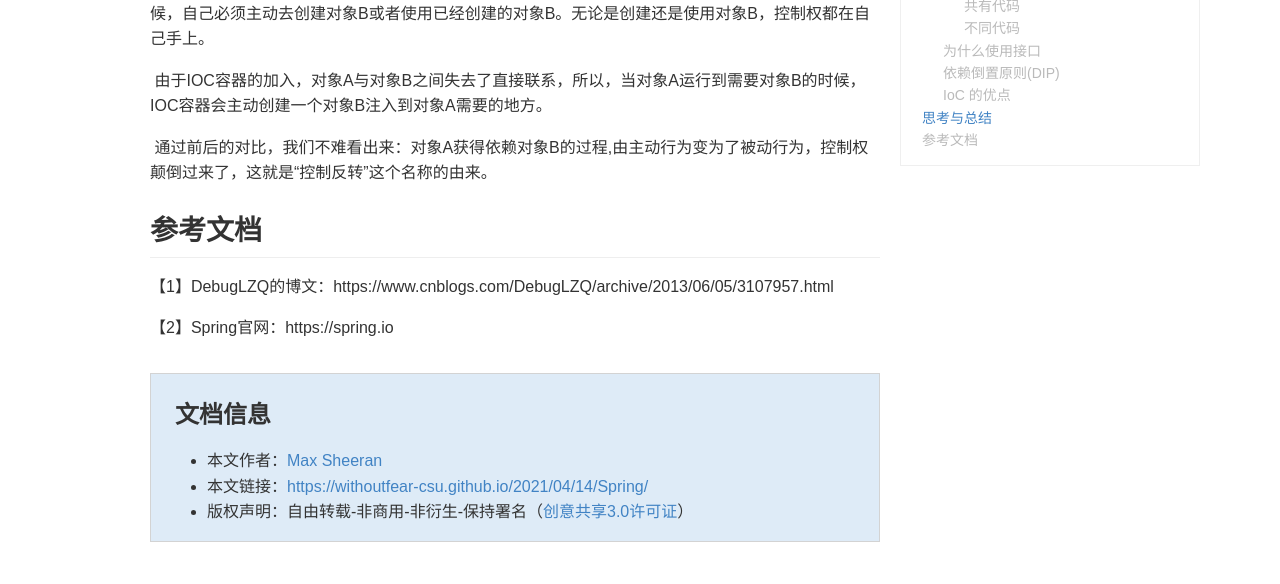
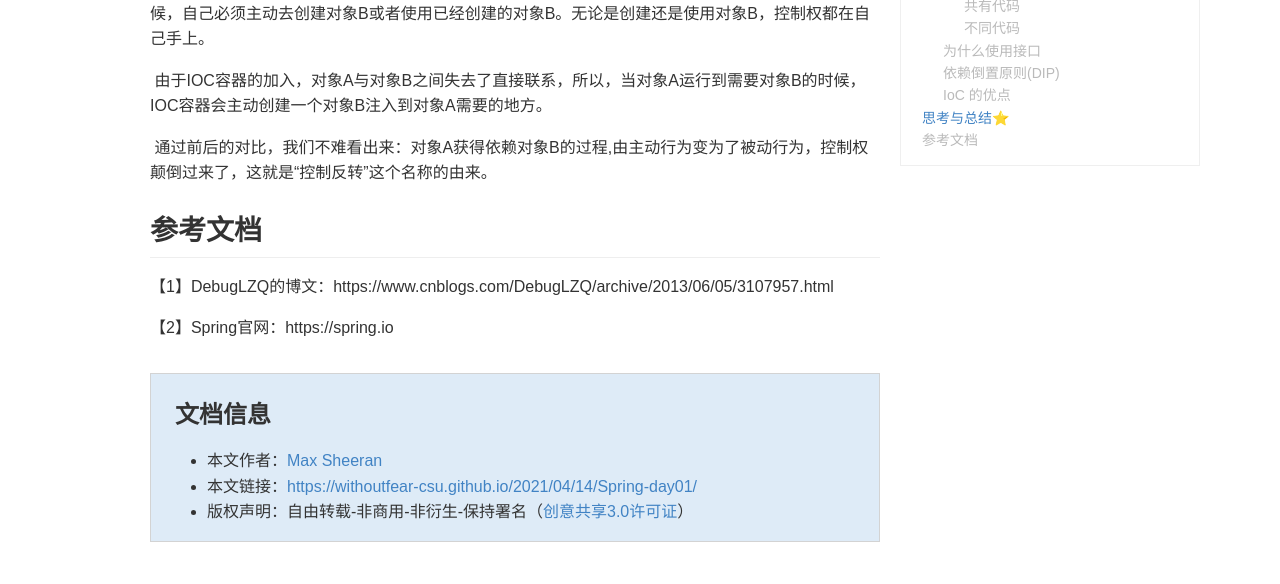
Before and after one commit to withoutfear-csu/withoutfear-csu.github.io, a Jekyll site: the page built from _posts/2021-04-14-Spring-day01.md, in a window 1280 px wide and 900 px high, scrolled down 7709 px. Shown: the part 191-775 px from the top of the window. Built offline with Jekyll 4.4.1, drawn with Linux system fonts in a browser that asks for light colours; some web fonts are replaced; comment, search, counter and statistics services are not loaded; a style sheet for code colours, icons or effects is not loaded; some of the changed text lies outside the part shown.

Commit message:
划重点

```diff
--- a/_posts/2021-04-14-Spring.md
+++ b/_posts/2021-04-14-Spring-day01.md
@@ -5,6 +5,8 @@ categories: Spring
 description: 初识Spring,重点理解什么是IoC
 keywords: Spring, SSM, IoC
 ---
+
+
 
  `Max Sheeran` 学 `Spring` 的第一天
 
@@ -247,7 +249,7 @@ keywords: Spring, SSM, IoC
 3. 使得程序的整个体系结构可维护性、灵活性、扩展性变高
 4. 解耦
 
-## 思考与总结
+## 思考与总结⭐
 
 > 不使用 **IoC** 时
 
```
